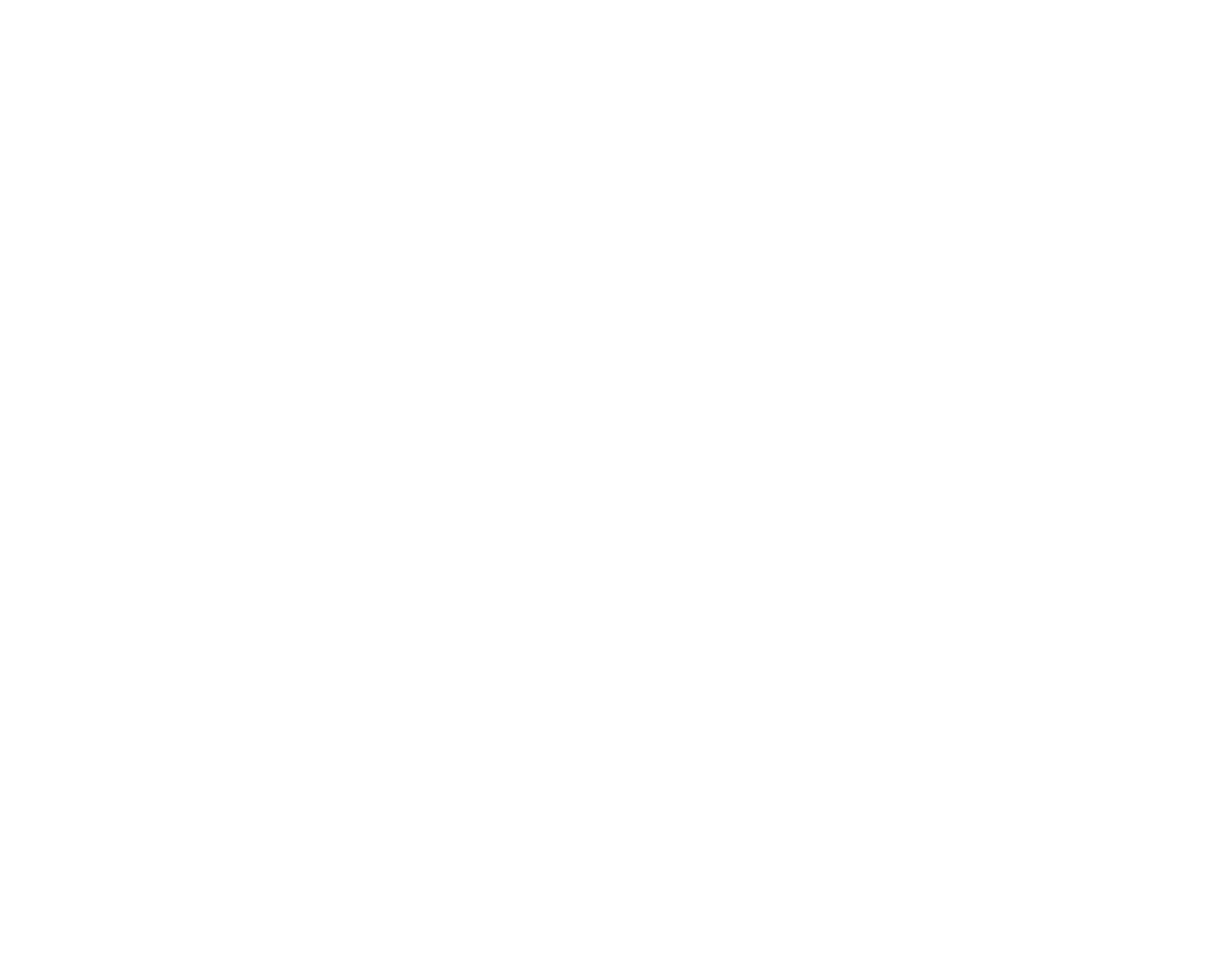
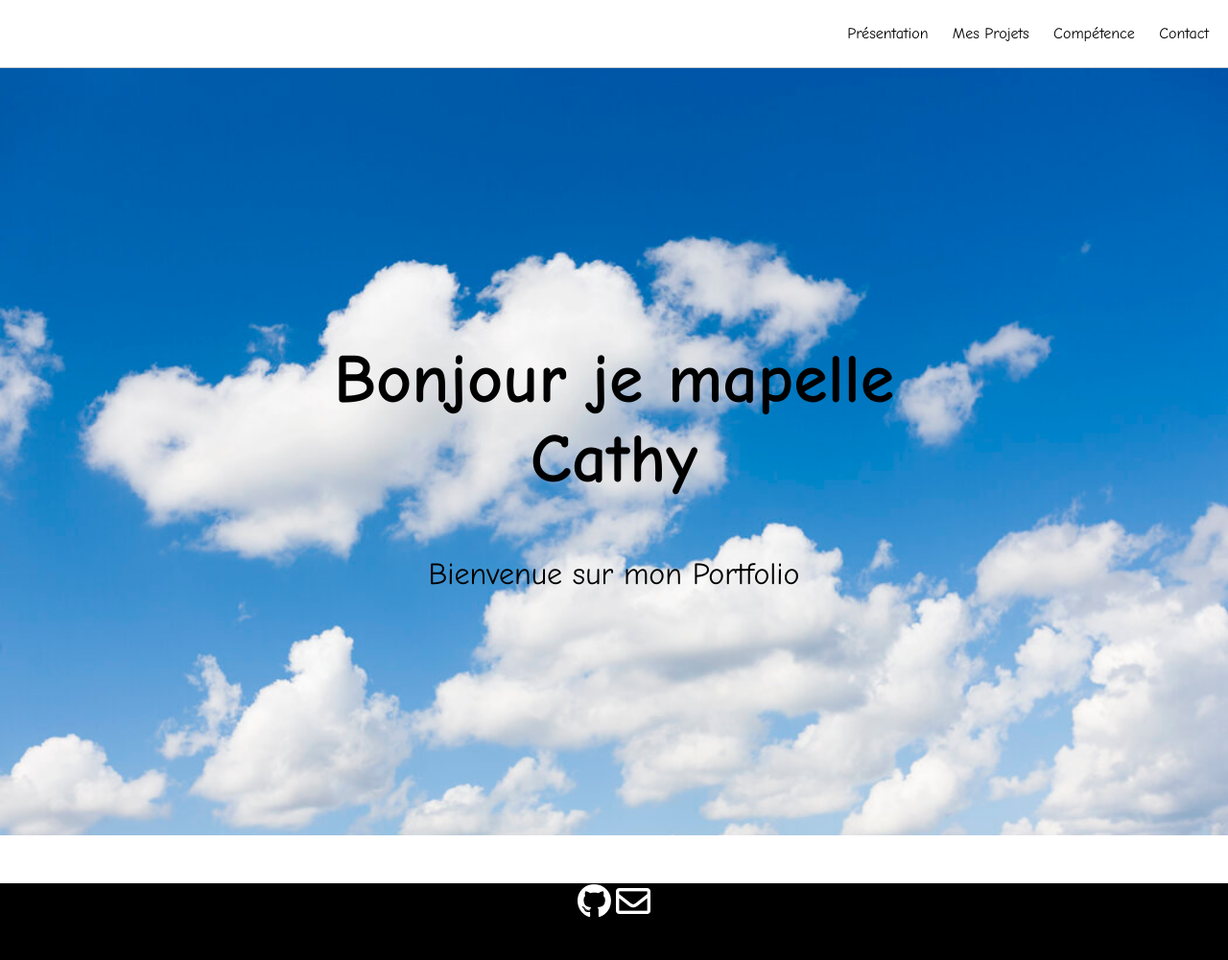
Before and after one commit to Parkwolf/Portfolio_Cathy, a plain HTML site: page index.html in a window 1280 px wide. Shown: the whole page at 96% size. Before the commit the page ends 800 px from the top, so only its background shows below. Drawn offline with Linux system fonts and the light colour scheme.

Commit message:
Premier design page

```diff
--- a/index.html
+++ b/index.html
@@ -1,16 +1,46 @@
 <!DOCTYPE html>
-<meta charset="UTF-8">
-<meta name="viewport" content="width=device-width, initial-scale=1.0">
-<title>Portfolio Cathy</title>
-<link rel="stylesheet" href="styles.css">
 <html lang="fr">
 
 <head>
-
+    <meta charset="utf-8">
+    <title>Portfolio Cathy</title>
+    <meta name="viewport" content="width=device-width, initial-scale=1.0">
+    <link rel="stylesheet" href="styles.css">
+    <!--Font awesome-->
+    <link rel="stylesheet" href="https://cdnjs.cloudflare.com/ajax/libs/font-awesome/5.15.3/css/all.min.css">
 </head>
 
 <body>
-
+    <!--mini banner -->
+    <nav class="mini-nav">
+        <ul>
+            <li><a href="#">Présentation</a></li>
+            <li><a href="#">Mes Projets</a></li>
+            <li><a href="#">Compétence</a></li>
+            <li><a href="#">Contact</a></li>
+        </ul>
+    </nav>
+    <!-- main banner -->
+    <section class="bgimage" id="home">
+        <div class="container-fluid">
+            <div class="row">
+                <div class="col-lg-12 col-md-12 col-sm-12 col-xs-12 hero-text">
+                    <h2 class="hero_title">Bonjour je mapelle Cathy</h2>
+                    <p class="hero_desc">Bienvenue sur mon Portfolio</p>
+                </div>
+            </div>
+        </div>
+    </section>
+    <!-- footer section-->
+    <footer id="footer">
+        <div class="social-icons">
+            <!-- social media icons -->
+            <div>
+                <a href="https://github.com/Parkwolf" target="_blank"><i class="fab fa-github"></i></a>
+                <a href="mailto:cathyhegesippe@gmail.com" target="_blank"><i class="far fa-envelope"></i></a>
+            </div>
+        </div>
+    </footer>
 </body>
 
 </html>
--- a/styles.css
+++ b/styles.css
@@ -0,0 +1,65 @@
+body {
+    margin: 0;
+    padding: 0;
+    font-family: Comic Sans MS, Comic Sans, cursive
+}
+
+/*Mini NAVBAR*/
+.mini-nav {
+    background-color: white;
+    border-bottom: 1px solid #ccc;
+    text-align: right;
+    padding: 10px 0;
+}
+.mini-nav li {
+    display: inline-block;
+    margin-right: 20px;
+}
+.mini-nav a {
+    text-decoration: none;
+    color: black;
+}
+
+/* NAVBAR*/
+/* hero background image */
+.bgimage {
+    height:100vh;
+    background: url('image/white-clouds-in-the-blue-sky.jpg');
+    background-size:cover;
+    position:relative;
+}
+/* text css above hero image*/
+.hero_title {
+    font-size: 4.5rem;
+}
+.hero_desc {
+    font-size: 2rem;
+}
+.hero-text {
+    text-align: center;
+    position: absolute;
+    top: 50%;
+    left: 50%;
+    transform: translate(-50%, -50%);
+    color: black;
+}
+/* about section image css */
+.imageAboutPage {
+    width: 100%;
+}
+
+/* FOOTER */
+#footer {
+    background-color: black;
+    text-align: center;
+    position: absolute;
+    margin-top: 50px;
+    height: 10%;
+    width: 100%;
+}
+
+.social-icons a {
+    font-size: 36px;
+    color: white;
+    cursor: pointer;
+}
```
Also changed, not shown: image/Booki.png (added), image/Grimoire.png (added), image/Kasa.png (added), image/white-clouds-in-the-blue-sky.jpg (added), 2 other files.
